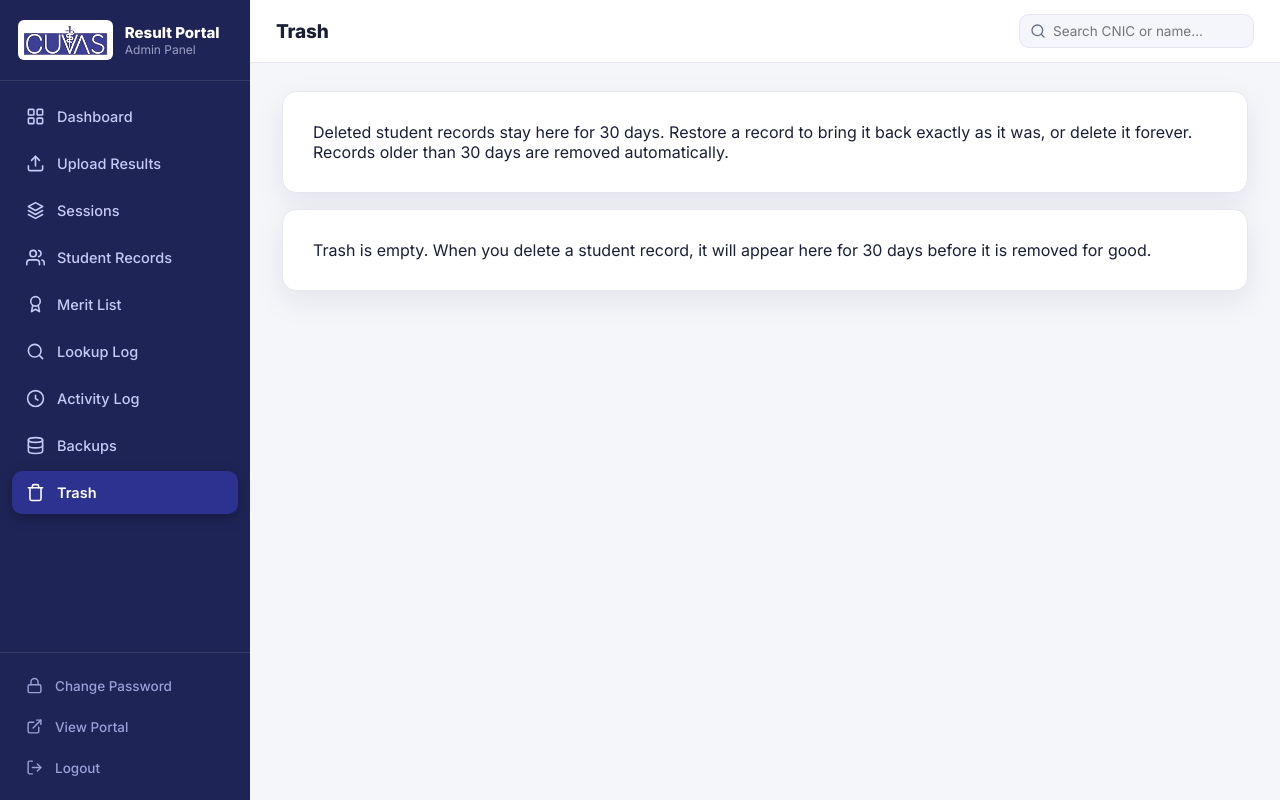
After one commit to uzairareeb/cuvas-result-portal, a Flask app: page /admin/trash in a window 1280 px wide. The commit adds this page. Run offline with Flask 3, Linux system fonts and the light colour scheme; the visitor is signed in with stand-in values (Sample User, id 1); tables that the repository leaves empty hold one stand-in row (values such as "Sample post"); some libraries are stand-ins or nearby versions.

Commit message:
Trash for deleted records (30-day restore) + announcement countdown support files

```diff
--- a/app.py
+++ b/app.py
@@ -257,23 +257,33 @@ def init_db():
     """)
     if USE_PG:
         db.execute("ALTER TABLE candidates ADD COLUMN IF NOT EXISTS session_id INTEGER")
+        db.execute("ALTER TABLE candidates ADD COLUMN IF NOT EXISTS deleted_at TEXT")
         db.execute("ALTER TABLE candidates DROP CONSTRAINT IF EXISTS candidates_cnic_key")
-        db.execute("CREATE UNIQUE INDEX IF NOT EXISTS candidates_cnic_session_uidx"
-                   " ON candidates(cnic, session_id)")
+        # Trash (soft delete): uniqueness applies to LIVE rows only, so a
+        # trashed record never blocks re-adding the same CNIC + session.
+        db.execute("DROP INDEX IF EXISTS candidates_cnic_session_uidx")
+        db.execute("CREATE UNIQUE INDEX IF NOT EXISTS candidates_live_uidx"
+                   " ON candidates(cnic, session_id) WHERE deleted_at IS NULL")
         db.execute("ALTER TABLE upload_staging ADD COLUMN IF NOT EXISTS warning TEXT")
     else:
         cols = [c[1] for c in db.fetchall("PRAGMA table_info(candidates)")]
         if "session_id" not in cols:
             db.execute("ALTER TABLE candidates ADD COLUMN session_id INTEGER")
             cols.append("session_id")
+        if "deleted_at" not in cols:
+            db.execute("ALTER TABLE candidates ADD COLUMN deleted_at TEXT")
+            cols.append("deleted_at")
         srow = db.fetchone("SELECT sql FROM sqlite_master WHERE type='table'"
                            " AND name='candidates'")
         csql = (srow["sql"] if isinstance(srow, dict) else srow[0]) or ""
-        if "cnic TEXT NOT NULL UNIQUE" in csql:
-            # Rebuild: UNIQUE(cnic) alone blocks the same CNIC in a later session.
+        if "cnic TEXT NOT NULL UNIQUE" in csql or "UNIQUE(cnic, session_id)" in csql:
+            # Rebuild without a table-level UNIQUE: uniqueness moves to a
+            # partial index over live rows only (see below), so the same CNIC
+            # can exist in later sessions and alongside trashed records.
             keep = [c for c in ("id", "name", "father_name", "cnic", "program",
                                 "roll_no", "discipline", "test_date", "obtained",
-                                "total", "merit_no", "uploaded_at", "session_id")
+                                "total", "merit_no", "uploaded_at", "session_id",
+                                "deleted_at")
                     if c in cols]
             db.execute("""
                 CREATE TABLE candidates_new (
@@ -290,7 +300,7 @@ def init_db():
                     merit_no TEXT,
                     uploaded_at TEXT,
                     session_id INTEGER,
-                    UNIQUE(cnic, session_id)
+                    deleted_at TEXT
                 )
             """)
             collist = ", ".join(keep)
@@ -298,6 +308,8 @@ def init_db():
                        " FROM candidates")
             db.execute("DROP TABLE candidates")
             db.execute("ALTER TABLE candidates_new RENAME TO candidates")
+        db.execute("CREATE UNIQUE INDEX IF NOT EXISTS candidates_live_uidx"
+                   " ON candidates(cnic, session_id) WHERE deleted_at IS NULL")
         scols = [c[1] for c in db.fetchall("PRAGMA table_info(upload_staging)")]
         if "warning" not in scols:
             db.execute("ALTER TABLE upload_staging ADD COLUMN warning TEXT")
@@ -399,7 +411,8 @@ def make_backup(reason):
     undone from Admin -> Backups. Returns the number of records saved."""
     try:
         db = get_db()
-        rows = [dict(r) for r in db.fetchall("SELECT * FROM candidates")]
+        rows = [dict(r) for r in db.fetchall(
+            "SELECT * FROM candidates WHERE deleted_at IS NULL")]
         db.execute("INSERT INTO backups(ts, reason, count, data) VALUES (?, ?, ?, ?)",
                    (_now_str(), reason, len(rows), json.dumps(rows)))
         db.commit()
@@ -716,7 +729,8 @@ def result(cnic):
     db = get_db()
     # Strict: a result is only ever shown from the selected session. A record
     # in another session must NOT appear here (the student picks that session).
-    row = db.fetchone("SELECT * FROM candidates WHERE cnic=? AND session_id=?",
+    row = db.fetchone("SELECT * FROM candidates WHERE cnic=? AND session_id=?"
+                      " AND deleted_at IS NULL",
                       (cnic, sid))
     try:  # lookup analytics for the admin Lookup Log (never breaks the page)
         db = get_db()
@@ -743,7 +757,8 @@ def result_pdf(cnic):
         act = active_session()
         sid = act["id"] if act else None
     db = get_db()
-    row = db.fetchone("SELECT * FROM candidates WHERE cnic=? AND session_id=?",
+    row = db.fetchone("SELECT * FROM candidates WHERE cnic=? AND session_id=?"
+                      " AND deleted_at IS NULL",
                       (cnic, sid))
     if not row:
         return "Result not found.", 404
@@ -764,7 +779,7 @@ def qr_code(cnic):
         act = active_session()
         sid = act["id"] if act else None
     row = get_db().fetchone("SELECT session_id FROM candidates WHERE cnic=?"
-                            " AND session_id=?", (cnic, sid))
+                            " AND session_id=? AND deleted_at IS NULL", (cnic, sid))
     if row:
         sid = row["session_id"] if isinstance(row, dict) else row[0]
     resp = send_file(make_qr_png(verify_url(cnic, sid)), mimetype="image/png")
@@ -782,10 +797,12 @@ def verify(cnic):
     row = None
     if sid:
         # The QR names its session: verify strictly against that session.
-        row = db.fetchone("SELECT * FROM candidates WHERE cnic=? AND session_id=?",
+        row = db.fetchone("SELECT * FROM candidates WHERE cnic=? AND session_id=?"
+                          " AND deleted_at IS NULL",
                           (cnic, sid))
     else:
         row = db.fetchone("SELECT * FROM candidates WHERE cnic=?"
+                          " AND deleted_at IS NULL"
                           " ORDER BY session_id DESC", (cnic,))
     card = None
     if row:
@@ -985,9 +1002,11 @@ def admin_dashboard():
     act = active_session()
     if act:
         rows = [dict(r) for r in db.fetchall(
-            "SELECT * FROM candidates WHERE session_id=?", (act["id"],))]
+            "SELECT * FROM candidates WHERE session_id=? AND deleted_at IS NULL",
+            (act["id"],))]
     else:
-        rows = [dict(r) for r in db.fetchall("SELECT * FROM candidates")]
+        rows = [dict(r) for r in db.fetchall(
+            "SELECT * FROM candidates WHERE deleted_at IS NULL")]
     total = len(rows)
     phd = mphil = qcount = 0
     for r in rows:
@@ -1148,7 +1167,7 @@ def admin_password():
 def _filtered_students(q, program, degree, status, session_id=None):
     """Students matching the records-page filters, with program + status computed."""
     db = get_db()
-    clauses, params = [], []
+    clauses, params = ["deleted_at IS NULL"], []
     if q:
         like = f"%{q}%"
         clauses.append("(name LIKE ? OR cnic LIKE ? OR discipline LIKE ? OR father_name LIKE ?)")
@@ -1193,6 +1212,7 @@ def _degree_options():
     db = get_db()
     rows = db.fetchall("SELECT DISTINCT discipline FROM candidates "
                        "WHERE discipline IS NOT NULL AND TRIM(discipline) != '' "
+                       "AND deleted_at IS NULL "
                        "ORDER BY discipline")
     return [r["discipline"] for r in rows]
 
@@ -1390,7 +1410,8 @@ def admin_export_pdf():
 @admin_required
 def admin_edit_student(cid):
     db = get_db()
-    row = db.fetchone("SELECT * FROM candidates WHERE id=?", (cid,))
+    row = db.fetchone("SELECT * FROM candidates WHERE id=? AND deleted_at IS NULL",
+                      (cid,))
     if not row:
         flash("Student not found.", "err")
         return redirect(url_for("admin_students"))
@@ -1410,7 +1431,8 @@ def admin_edit_student(cid):
         if not name or len(cnic) != 13:
             flash("Name and a valid 13-digit CNIC are required.", "err")
             return redirect(url_for("admin_edit_student", cid=cid))
-        dup = db.fetchone("SELECT id FROM candidates WHERE cnic=? AND id<>?", (cnic, cid))
+        dup = db.fetchone("SELECT id FROM candidates WHERE cnic=? AND id<>?"
+                          " AND deleted_at IS NULL", (cnic, cid))
         if dup:
             flash("Another student already uses this CNIC.", "err")
             return redirect(url_for("admin_edit_student", cid=cid))
@@ -1439,10 +1461,11 @@ def admin_delete_student(cid):
     row = db.fetchone("SELECT name, cnic FROM candidates WHERE id=?", (cid,))
     label = f"{row['name']} ({fmt_cnic(row['cnic'])})" if row else f"id {cid}"
     make_backup(f"Before deleting {label}")
-    db.execute("DELETE FROM candidates WHERE id=?", (cid,))
+    db.execute("UPDATE candidates SET deleted_at=? WHERE id=?", (_now_str(), cid))
     db.commit()
-    log_audit("Record deleted", label)
-    flash("Student record deleted. A backup was saved under Admin → Backups.", "del")
+    log_audit("Record moved to Trash", label)
+    flash("Student record moved to Trash — restore it any time within 30 days "
+          "from Admin → Trash.", "del")
     return redirect(url_for("admin_students"))
 
 
@@ -1451,10 +1474,12 @@ def admin_delete_student(cid):
 def admin_clear():
     db = get_db()
     n = make_backup("Before deleting ALL records")
-    db.execute("DELETE FROM candidates")
+    db.execute("UPDATE candidates SET deleted_at=? WHERE deleted_at IS NULL",
+               (_now_str(),))
     db.commit()
-    log_audit("All records deleted", f"{n} record(s) were backed up first")
-    flash("All result records deleted. A backup was saved under Admin → Backups.", "del")
+    log_audit("All records moved to Trash", f"{n} record(s) were backed up first")
+    flash("All result records moved to Trash — restore them within 30 days "
+          "from Admin → Trash.", "del")
     return redirect(url_for("admin_students"))
 
 
@@ -1702,9 +1727,11 @@ def admin_summary_pdf():
     db = get_db()
     if sid:
         rows = [dict(r) for r in db.fetchall(
-            "SELECT * FROM candidates WHERE session_id=?", (sid,))]
+            "SELECT * FROM candidates WHERE session_id=? AND deleted_at IS NULL",
+            (sid,))]
     else:
-        rows = [dict(r) for r in db.fetchall("SELECT * FROM candidates")]
+        rows = [dict(r) for r in db.fetchall(
+            "SELECT * FROM candidates WHERE deleted_at IS NULL")]
     buf = build_summary_pdf(rows, sess_name)
     log_audit("Summary report downloaded", f"session '{sess_name}' — {len(rows)} record(s)")
     fname = "CUVAS_Summary_Report_" + re.sub(r"[^A-Za-z0-9]+", "_", sess_name).strip("_") + ".pdf"
@@ -1719,7 +1746,8 @@ def admin_sessions():
     db = get_db()
     sess = []
     for s in get_sessions():
-        row = db.fetchone("SELECT COUNT(*) AS c FROM candidates WHERE session_id=?",
+        row = db.fetchone("SELECT COUNT(*) AS c FROM candidates WHERE session_id=?"
+                          " AND deleted_at IS NULL",
                           (s["id"],))
         s["count"] = row["c"] if isinstance(row, dict) else row[0]
         sess.append(s)
@@ -1747,11 +1775,15 @@ def admin_sessions_activate(sid):
 @admin_required
 def admin_sessions_delete(sid):
     db = get_db()
-    row = db.fetchone("SELECT COUNT(*) AS c FROM candidates WHERE session_id=?", (sid,))
+    row = db.fetchone("SELECT COUNT(*) AS c FROM candidates WHERE session_id=?"
+                      " AND deleted_at IS NULL", (sid,))
     n = row["c"] if isinstance(row, dict) else row[0]
     if n:
         flash("Only empty sessions can be deleted — this one still has records.", "err")
         return redirect(url_for("admin_sessions"))
+    # Only trashed records remain: they go permanently with the session.
+    db.execute("DELETE FROM candidates WHERE session_id=? AND deleted_at IS NOT NULL",
+               (sid,))
     srow = db.fetchone("SELECT * FROM sessions WHERE id=?", (sid,))
     db.execute("DELETE FROM sessions WHERE id=?", (sid,))
     db.commit()
@@ -1775,7 +1807,8 @@ def admin_sessions_archive(sid):
         return redirect(url_for("admin_sessions"))
     sess_name = dict(srow)["name"]
     rows = [dict(r) for r in db.fetchall(
-        "SELECT * FROM candidates WHERE session_id=? ORDER BY name", (sid,))]
+        "SELECT * FROM candidates WHERE session_id=? AND deleted_at IS NULL"
+        " ORDER BY name", (sid,))]
     xrows = _filtered_students("", "all", "all", "all", session_id=sid)
     mrows = _merit_rows("all", "all", session_id=sid)
     zipbuf = io.BytesIO()
@@ -1808,6 +1841,100 @@ def admin_sessions_archive(sid):
                      download_name=fname)
 
 
+# ---------------- admin: trash (soft-deleted records) ----------------
+TRASH_DAYS = 30
+
+
+def _parse_ts(s):
+    for f in ("%Y-%m-%d %H:%M:%S", "%Y-%m-%d %H:%M"):
+        try:
+            return datetime.strptime((s or "")[:19], f)
+        except (TypeError, ValueError):
+            pass
+    return None
+
+
+def _purge_old_trash():
+    """Permanently remove records that have sat in Trash over TRASH_DAYS."""
+    try:
+        db = get_db()
+        cutoff = datetime.now() - timedelta(days=TRASH_DAYS)
+        n = 0
+        for r in db.fetchall("SELECT id, deleted_at FROM candidates"
+                             " WHERE deleted_at IS NOT NULL"):
+            d = _parse_ts(dict(r)["deleted_at"])
+            if d and d < cutoff:
+                db.execute("DELETE FROM candidates WHERE id=?", (dict(r)["id"],))
+                n += 1
+        if n:
+            db.commit()
+        return n
+    except Exception:
+        return 0
+
+
+@app.route("/admin/trash")
+@admin_required
+def admin_trash():
+    _purge_old_trash()
+    db = get_db()
+    rows = [dict(r) for r in db.fetchall(
+        "SELECT * FROM candidates WHERE deleted_at IS NOT NULL"
+        " ORDER BY deleted_at DESC")]
+    now = datetime.now()
+    for r in rows:
+        d = _parse_ts(r.get("deleted_at"))
+        r["deleted_disp"] = d.strftime("%d %b %Y, %I:%M %p") if d else (r.get("deleted_at") or "")
+        r["days_left"] = max(0, TRASH_DAYS - ((now - d).days if d else 0))
+        r["program"] = r.get("program") or "PhD"
+        r["session_label"] = session_name(r.get("session_id")) or "—"
+    return render_template("admin_trash.html", uni=UNI_NAME, title=PORTAL_TITLE,
+                           active="trash", rows=rows, trash_days=TRASH_DAYS)
+
+
+@app.route("/admin/trash/<int:cid>/restore", methods=["POST"])
+@admin_required
+def admin_trash_restore(cid):
+    db = get_db()
+    row = db.fetchone("SELECT * FROM candidates WHERE id=?"
+                      " AND deleted_at IS NOT NULL", (cid,))
+    if not row:
+        flash("Record not found in Trash.", "err")
+        return redirect(url_for("admin_trash"))
+    r = dict(row)
+    label = f"{r.get('name')} ({fmt_cnic(r.get('cnic') or '')})"
+    dup = db.fetchone("SELECT id FROM candidates WHERE cnic=? AND session_id=?"
+                      " AND deleted_at IS NULL AND id<>?",
+                      (r.get("cnic"), r.get("session_id"), cid))
+    if dup:
+        flash("Cannot restore: a newer live record with this CNIC already exists "
+              "in that session. Delete that record first, or delete this "
+              "trashed copy forever.", "err")
+        return redirect(url_for("admin_trash"))
+    db.execute("UPDATE candidates SET deleted_at=NULL WHERE id=?", (cid,))
+    db.commit()
+    log_audit("Record restored from Trash", label)
+    flash(f"Record restored: {label}.")
+    return redirect(url_for("admin_trash"))
+
+
+@app.route("/admin/trash/<int:cid>/purge", methods=["POST"])
+@admin_required
+def admin_trash_purge(cid):
+    db = get_db()
+    row = db.fetchone("SELECT name, cnic FROM candidates WHERE id=?"
+                      " AND deleted_at IS NOT NULL", (cid,))
+    if not row:
+        flash("Record not found in Trash.", "err")
+        return redirect(url_for("admin_trash"))
+    label = f"{row['name']} ({fmt_cnic(row['cnic'])})"
+    db.execute("DELETE FROM candidates WHERE id=?", (cid,))
+    db.commit()
+    log_audit("Record permanently deleted (Trash purge)", label)
+    flash(f"Record permanently deleted: {label}. This cannot be undone.", "del")
+    return redirect(url_for("admin_trash"))
+
+
 # ---------------- admin: global quick search ----------------
 @app.route("/admin/quicksearch")
 @admin_required
@@ -1820,9 +1947,11 @@ def admin_quicksearch():
     row = None
     if len(digits) == 13:
         row = db.fetchone("SELECT id FROM candidates WHERE cnic=?"
+                          " AND deleted_at IS NULL"
                           " ORDER BY session_id DESC", (digits,))
     if not row:
-        rows = db.fetchall("SELECT id FROM candidates WHERE name LIKE ?",
+        rows = db.fetchall("SELECT id FROM candidates WHERE name LIKE ?"
+                           " AND deleted_at IS NULL",
                            (f"%{q}%",))
         if len(rows) == 1:
             row = rows[0]
@@ -2123,7 +2252,8 @@ def admin_students_bulk():
         return redirect(url_for("admin_students"))
     db = get_db()
     rows = [dict(r) for r in db.fetchall(
-        f"SELECT * FROM candidates WHERE id IN ({','.join(['?'] * len(ids))})", ids)]
+        f"SELECT * FROM candidates WHERE deleted_at IS NULL"
+        f" AND id IN ({','.join(['?'] * len(ids))})", ids)]
     for r in rows:
         r["program"] = r.get("program") or "PhD"
         _, r["status"] = calc_result(r.get("obtained"), r.get("total"),
@@ -2133,11 +2263,13 @@ def admin_students_bulk():
         return _xlsx_response(rows, "cuvas_selected_students.xlsx")
     if action == "delete":
         make_backup(f"Before bulk delete ({len(rows)} record(s))")
-        db.execute(f"DELETE FROM candidates WHERE id IN ({','.join(['?'] * len(ids))})",
-                   ids)
+        db.execute(f"UPDATE candidates SET deleted_at=?"
+                   f" WHERE id IN ({','.join(['?'] * len(ids))})",
+                   [_now_str()] + ids)
         db.commit()
-        log_audit("Bulk delete", f"{len(rows)} record(s)")
-        flash(f"{len(rows)} record(s) deleted. A backup was saved under Admin → Backups.", "del")
+        log_audit("Bulk delete (to Trash)", f"{len(rows)} record(s)")
+        flash(f"{len(rows)} record(s) moved to Trash — restore within 30 days "
+              f"from Admin → Trash.", "del")
         return redirect(url_for("admin_students"))
     flash("Unknown bulk action.", "err")
     return redirect(url_for("admin_students"))
@@ -2216,10 +2348,12 @@ def admin_upload():
     if target:
         tid = target["id"] if isinstance(target, dict) else target[0]
         existing = {r["cnic"] for r in db.fetchall(
-            "SELECT cnic FROM candidates WHERE session_id=?", (tid,))}
+            "SELECT cnic FROM candidates WHERE session_id=? AND deleted_at IS NULL",
+            (tid,))}
     # name -> CNICs map (existing records + this file) for duplicate-name warnings
     name_map = {}
-    for r in db.fetchall("SELECT name, cnic FROM candidates"):
+    for r in db.fetchall("SELECT name, cnic FROM candidates"
+                         " WHERE deleted_at IS NULL"):
         key = re.sub(r"\s+", " ", (r["name"] or "").strip().lower())
         if key:
             name_map.setdefault(key, set()).add(r["cnic"])
@@ -2335,8 +2469,10 @@ def admin_upload_confirm():
             "test_date", "obtained", "total", "merit_no", "uploaded_at", "session_id")
     placeholders = ", ".join(["?"] * len(cols))
     if USE_PG:
+        # The uniqueness index is partial (live rows only — Trash), so the
+        # conflict target needs the same predicate.
         upsert = (f"INSERT INTO candidates ({', '.join(cols)}) VALUES ({placeholders}) "
-                  "ON CONFLICT(cnic, session_id) DO UPDATE SET "
+                  "ON CONFLICT(cnic, session_id) WHERE deleted_at IS NULL DO UPDATE SET "
                   + ", ".join(f"{c}=EXCLUDED.{c}" for c in cols
                               if c not in ("cnic", "session_id")))
     else:
--- a/templates/admin_base.html
+++ b/templates/admin_base.html
@@ -50,6 +50,10 @@
       <a href="{{ url_for('admin_backups') }}" class="{{ 'on' if active == 'backups' else '' }}">
         <svg viewBox="0 0 24 24" fill="none" stroke="currentColor" stroke-width="2" stroke-linecap="round" stroke-linejoin="round"><ellipse cx="12" cy="5" rx="9" ry="3"/><path d="M21 12c0 1.66-4 3-9 3s-9-1.34-9-3"/><path d="M3 5v14c0 1.66 4 3 9 3s9-1.34 9-3V5"/></svg>
         Backups
+      </a>
+      <a href="{{ url_for('admin_trash') }}" class="{{ 'on' if active == 'trash' else '' }}">
+        <svg viewBox="0 0 24 24" fill="none" stroke="currentColor" stroke-width="2" stroke-linecap="round" stroke-linejoin="round"><path d="M3 6h18"/><path d="M19 6v14a2 2 0 0 1-2 2H7a2 2 0 0 1-2-2V6"/><path d="M8 6V4a2 2 0 0 1 2-2h4a2 2 0 0 1 2 2v2"/></svg>
+        Trash
       </a>
     </nav>
     <div class="side-foot">
--- /dev/null
+++ b/templates/admin_trash.html
@@ -0,0 +1,44 @@
+{% extends "admin_base.html" %}
+{% block title %}Trash{% endblock %}
+{% block page_title %}Trash{% endblock %}
+{% block content %}
+<div class="card section" style="margin-bottom:16px">
+  <p style="margin:0">Deleted student records stay here for {{ trash_days }} days. Restore a record to bring it back exactly as it was, or delete it forever. Records older than {{ trash_days }} days are removed automatically.</p>
+</div>
+
+<div class="card section">
+  {% if rows %}
+  <div class="tbl-wrap">
+    <table class="tbl">
+      <thead>
+        <tr><th>Student</th><th>CNIC</th><th>Program</th><th>Degree</th><th>Session</th><th>Score</th><th>Deleted on</th><th>Auto-delete in</th><th style="text-align:right">Actions</th></tr>
+      </thead>
+      <tbody>
+        {% for r in rows %}
+        <tr>
+          <td><strong>{{ r.name }}</strong><br><span class="muted">{{ r.father_name or '' }}</span></td>
+          <td>{{ r.cnic }}</td>
+          <td><span class="pill prog">{{ r.program }}</span></td>
+          <td>{{ r.discipline or '—' }}</td>
+          <td>{{ r.session_label }}</td>
+          <td>{{ r.obtained if r.obtained is not none else '—' }} / {{ r.total if r.total is not none else '—' }}</td>
+          <td>{{ r.deleted_disp }}</td>
+          <td>{% if r.days_left == 0 %}<span class="pill" style="background:#fdecec;color:#b3261e">today</span>{% else %}{{ r.days_left }} day{{ 's' if r.days_left != 1 else '' }}{% endif %}</td>
+          <td style="text-align:right; white-space:nowrap">
+            <form method="post" action="{{ url_for('admin_trash_restore', cid=r.id) }}" style="display:inline">
+              <button class="btn small" type="submit" data-confirm="Restore this record? It will become visible to the student again." data-confirm-title="Restore Record">Restore</button>
+            </form>
+            <form method="post" action="{{ url_for('admin_trash_purge', cid=r.id) }}" style="display:inline">
+              <button class="btn small danger" type="submit" data-confirm="Delete this record FOREVER? This cannot be undone." data-confirm-danger="1" data-confirm-ok="Yes, Delete Forever" data-confirm-title="Delete Forever">Delete Forever</button>
+            </form>
+          </td>
+        </tr>
+        {% endfor %}
+      </tbody>
+    </table>
+  </div>
+  {% else %}
+  <p class="muted" style="margin:0">Trash is empty. When you delete a student record, it will appear here for {{ trash_days }} days before it is removed for good.</p>
+  {% endif %}
+</div>
+{% endblock %}
```
